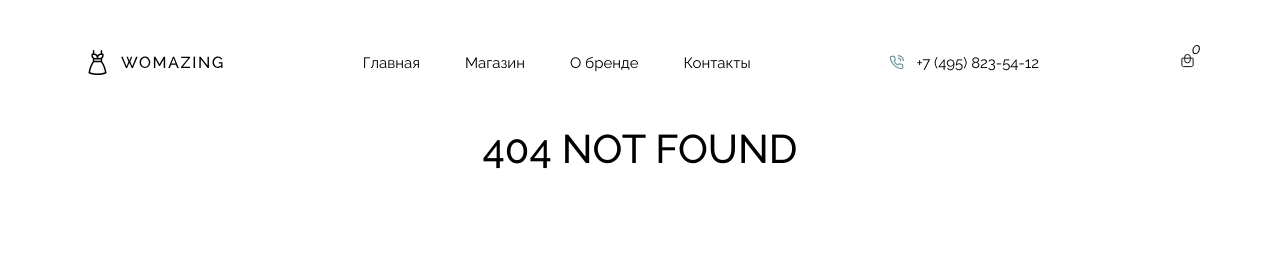
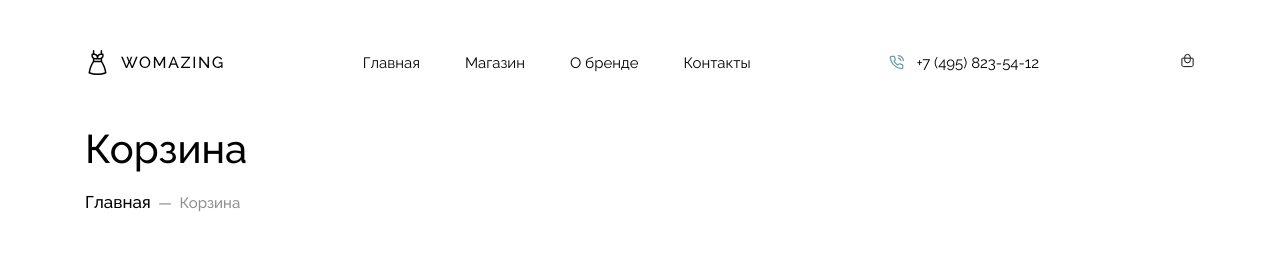
Before and after one commit to ZoirJohn/womazing, a React (Create React App) app: page /cart in a window 1280 px wide. Shown: the top 265 px of the page. Built offline with nearby package versions, Linux system fonts and the light colour scheme.

Commit message:
cart page has been created

```diff
--- a/src/App.tsx
+++ b/src/App.tsx
@@ -10,6 +10,7 @@ import Shop from './components/shop/Shop'
 import store from './store'
 import About from './components/about/About'
 import Preview from './components/preview/Preview'
+import Cart from './components/cart/Cart'
 
 function App() {
         const [burgerState, setBurgerState] = useState(false)
@@ -29,6 +30,7 @@ function App() {
                                                         <Route path='/womazing' element={<Home />} />
                                                         <Route path='/shop' element={<Shop />} />
                                                         <Route path='/about' element={<About />} />
+                                                        <Route path='/cart' element={<Cart />} />
                                                         <Route path='/preview/:itemId' element={<Preview />} />
                                                         <Route path='*' element={<NotFound />} />
                                                 </Routes>
--- /dev/null
+++ b/src/components/cart/Cart.tsx
@@ -0,0 +1,22 @@
+import { FC } from 'react'
+
+type TProps = {}
+
+const Cart: FC<TProps> = (props) => {
+        const main = 'Главная'
+        const current = 'Корзина'
+        return (
+                <section>
+                        <div className='container'>
+                                <div className={'pageNavigation'}>
+                                        <h1 className={'pageHeader'}>Корзина</h1>
+                                        <div className={'breadcrumb'}>
+                                                {main}
+                                                <span className={'breadcrumbCurrent'}>{current}</span>
+                                        </div>
+                                </div>
+                        </div>
+                </section>
+        )
+}
+export default Cart
--- a/src/components/footer/Footer.tsx
+++ b/src/components/footer/Footer.tsx
@@ -9,7 +9,7 @@ import visa from '../../images/visa.png'
 
 type TProps = {}
 const Footer: FC<TProps> = (props) => {
-        const navLinks: string[] = ['/', '/shop', '/about', '/contacts']
+        const navLinks: string[] = ['/womazing', '/shop', '/about', '/contacts']
         const navItems: string[] = ['Главная', 'Магазин', 'О бренде', 'Контакты']
         const copyFunction = (e: any) => {
                 navigator.clipboard.writeText(e.target.innerText)
--- a/src/components/header/Header.tsx
+++ b/src/components/header/Header.tsx
@@ -51,7 +51,7 @@ const Header: FC<TProps> = (props) => {
                                                 </span>
                                                 <Link to='/cart' className={styles.cartLink}>
                                                         <IoBagHandleOutline />
-                                                        <i className={styles.cartNumber}> {cartItems.length}</i>
+                                                        <i className={styles.cartNumber}> {cartItems.length || ''}</i>
                                                 </Link>
                                         </p>
                                         <a
```
